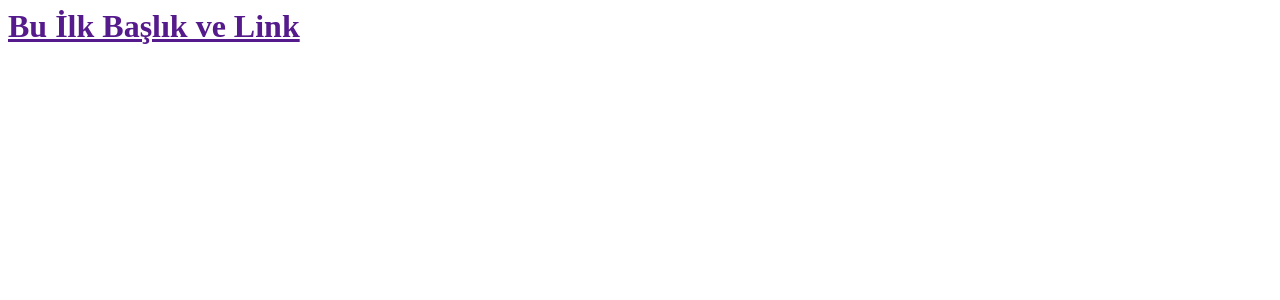
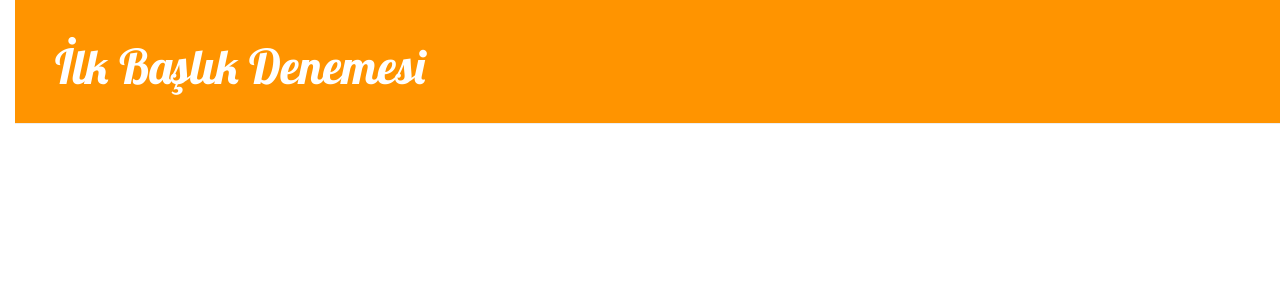
Before and after one commit to oguzsimsekk/first-blog, a Django app: page / in a window 1280 px wide. Shown: the top 300 px of the page. Run offline with Django 3.2, Linux system fonts and the light colour scheme; data that the repository does not hold is empty; some libraries are stand-ins or nearby versions.

Commit message:
Detaylı blog gönderileri için CSS'e ilaveten view ve template eklendi.

```diff
--- /dev/null
+++ b/blog/static/css/blog.css
@@ -0,0 +1,57 @@
+h1 a {
+    color: #FCA205;
+	font-family: 'Lobster';
+}
+
+body {
+    padding-left: 15px;
+}
+
+.page-header {
+    background-color: #ff9400;
+    margin-top: 0;
+    padding: 20px 20px 20px 40px;
+}
+
+
+.page-header h1, .page-header h1 a, .page-header h1 a:visited, .page-header h1 a:active {
+    color: #ffffff;
+    font-size: 36pt;
+    text-decoration: none;
+}
+
+.content {
+    margin-left: 40px;
+}
+
+h1, h2, h3, h4 {
+    font-family: 'Lobster', cursive;
+}
+
+.date {
+   float: right;
+    color: #828282;
+}
+
+.save {
+    float: right;
+}
+
+.post-form textarea, .post-form input {
+    width: 100%;
+}
+
+.top-menu, .top-menu:hover, .top-menu:visited {
+    color: #ffffff;
+    float: right;
+    font-size: 26pt;
+    margin-right: 20px;
+}
+
+.post {
+    margin-bottom: 70px;
+}
+
+.post h1 a, .post h1 a:visited {
+    color: #000000;
+}
--- /dev/null
+++ b/blog/templates/blog/base.html
@@ -0,0 +1,23 @@
+{% load staticfiles %}
+<html>
+    <head>
+		<title>Oguz's Web Site</title>
+		<link rel="stylesheet" href="//maxcdn.bootstrapcdn.com/bootstrap/3.2.0/css/bootstrap.min.css">
+		<link rel="stylesheet" href="//maxcdn.bootstrapcdn.com/bootstrap/3.2.0/css/bootstrap-theme.min.css">
+        <link rel="stylesheet" href="{% static 'css/blog.css' %}">
+		<link href="http://fonts.googleapis.com/css?family=Lobster&subset=latin,latin-ext" rel="stylesheet" type="text/css">
+	</head>
+    <body>
+    <div class="page-header">
+        <h1><a href="/">İlk Başlık Denemesi</a></h1>
+    </div>
+    <div class="content container">
+        <div class="row">
+            <div class="col-md-8">
+            {% block content %}
+            {% endblock %}
+            </div>
+        </div>
+    </div>
+</body>
+</html>
--- a/blog/templates/blog/post_list.html
+++ b/blog/templates/blog/post_list.html
@@ -1,17 +1,13 @@
-<html>
-    <head>
-        <title>Oguz Web Site</title>
-    </head>
-    <body>
-        <div>
-            <h1><a href="">Bu İlk Başlık ve Link</a></h1>
-        </div>
-	{% for post in posts %}
-		<div>
-			<h1><a href="">{{ post.baslik }}</a></h1>
-			<p>published: {{ post.yayinlanma_tarihi }}</p>
-			<p>{{ post.yazi|linebreaks }}</p>
-		</div>
-	{% endfor %}
-    </body>
-</html>
+{% extends 'blog/base.html' %}
+
+	{% block content %}
+            {% for post in posts %}
+                <div class="post">
+                    <div class="date">
+                        {{ post.yayinlanma_tarihi }}
+                    </div>
+                    <h1><a href="{% url 'post_detail' pk=post.pk %}">{{ post.baslik }}</a></h1>
+                    <p>{{ post.yazi|linebreaks }}</p>
+                </div>
+            {% endfor %}
+	{% endblock content %}
--- a/blog/urls.py
+++ b/blog/urls.py
@@ -3,4 +3,5 @@ from . import views
 
 urlpatterns = [
     url(r'^$', views.post_list, name='post_list'),
+    url(r'^post/(?P<pk>[0-9]+)/$', views.post_detail, name='post_detail'),
 ]
--- a/blog/views.py
+++ b/blog/views.py
@@ -1,4 +1,4 @@
-from django.shortcuts import render
+from django.shortcuts import render, get_object_or_404
 from django.utils import timezone
 from .models import Post
 
@@ -8,3 +8,8 @@ from .models import Post
 def post_list(request):
     posts = Post.objects.filter(yayinlanma_tarihi__lte=timezone.now()).order_by('-yayinlanma_tarihi')
     return render(request, 'blog/post_list.html', {'posts': posts})
+
+
+def post_detail(request, pk):
+    post = get_object_or_404(Post, pk=pk)
+    return render(request, 'blog/post_detail.html', {'post': post})
```
Also changed, not shown: blog/templates/blog/post_detail.html (added, +13 -0 lines).
